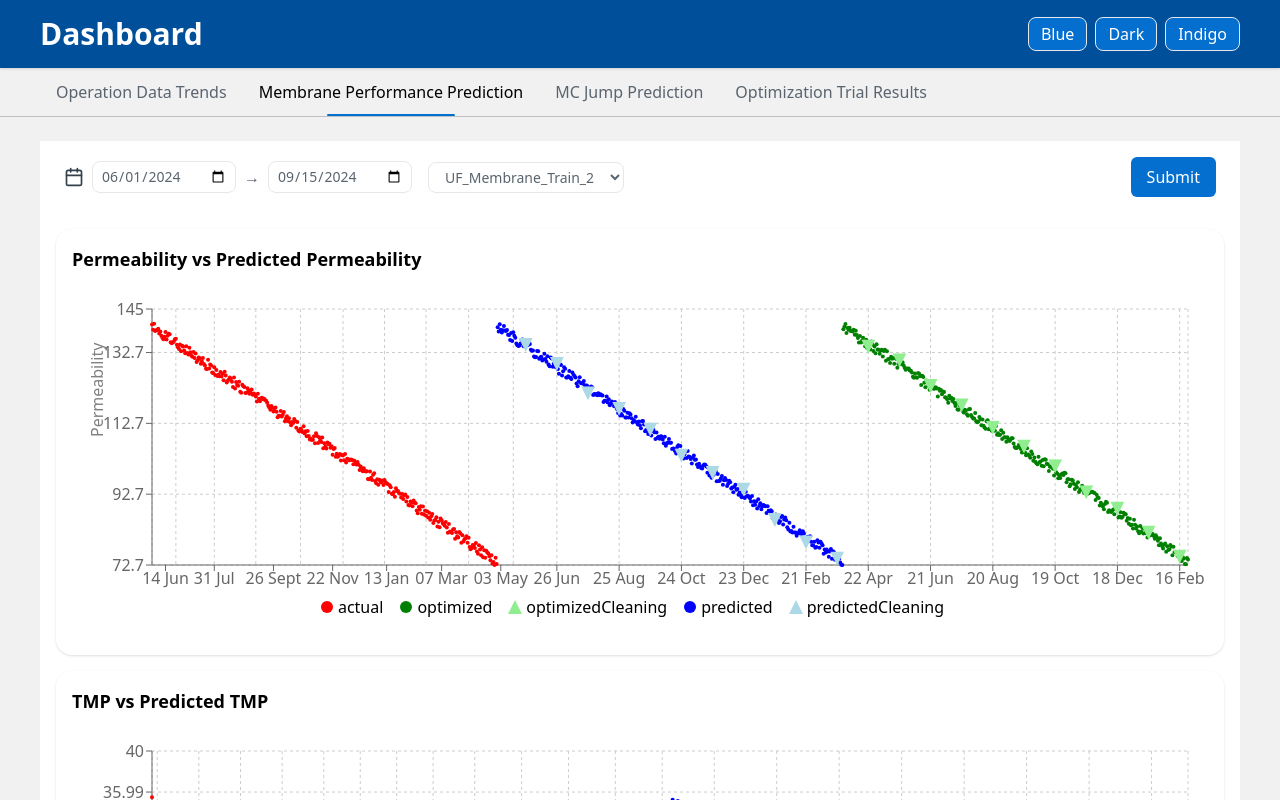
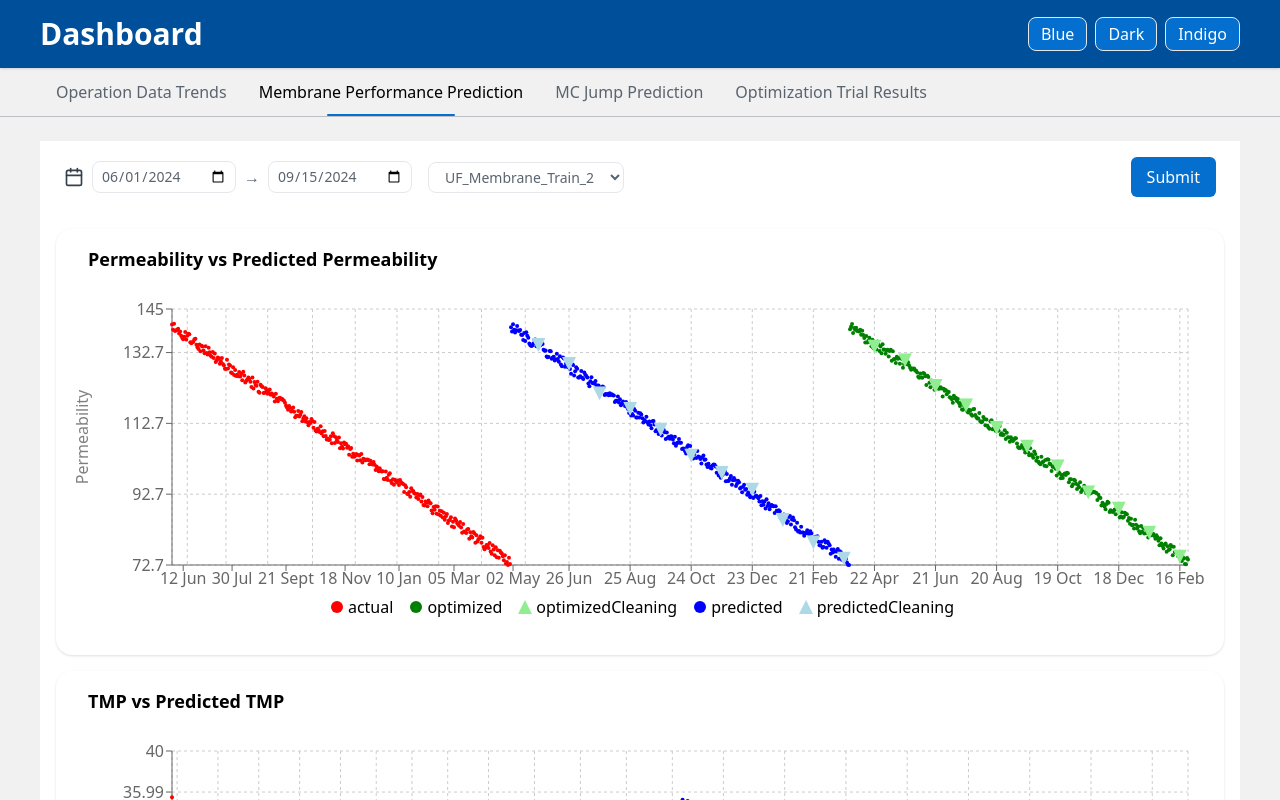
Before and after one commit to bee2b-lamnd-jimmy-vatek/my-app, a React (Vite) app: page / in a window 1280 px wide. Both pictures are taken after a click on the button "Membrane Performance Prediction". Shown: the top 800 px of the page. Built offline with nearby package versions, Linux system fonts and the light colour scheme.

Commit message:
middle metricname

```diff
--- a/src/components/MembraneChart.tsx
+++ b/src/components/MembraneChart.tsx
@@ -109,14 +109,14 @@
 
   return (
     <div className="p-4 m-4 bg-white rounded-2xl shadow">
-      <h2 className="text-lg font-semibold mb-4">{title}</h2>
+      <h2 className="text-lg font-semibold mb-4 ml-4">{title}</h2>
       <ResponsiveContainer width="100%" height={350}>
         <ScatterChart
           margin={{
             top: 20,
             right: 20,
             bottom: 20,
-            left: 20,
+            left: 40,
           }}
         >
           <CartesianGrid strokeDasharray="3 3" />
@@ -139,6 +139,8 @@
               value: metricName,
               angle: -90,
               position: "insideLeft",
+              dx: -35,
+              style: { textAnchor: "middle" },
             }}
           />
           <Tooltip
```
